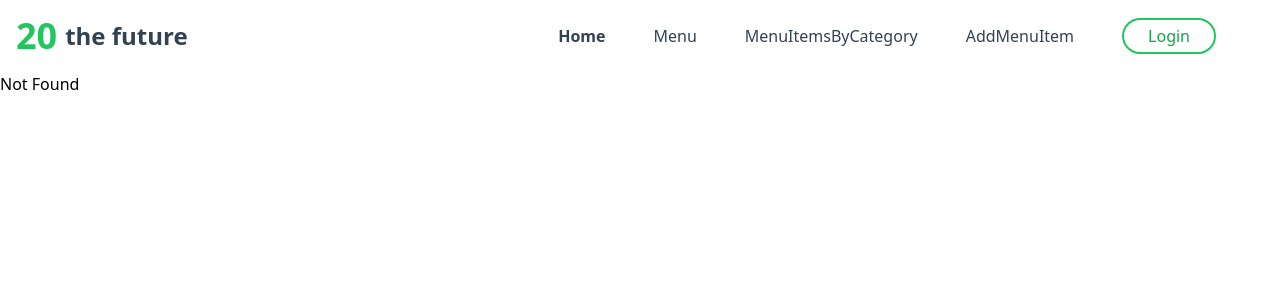
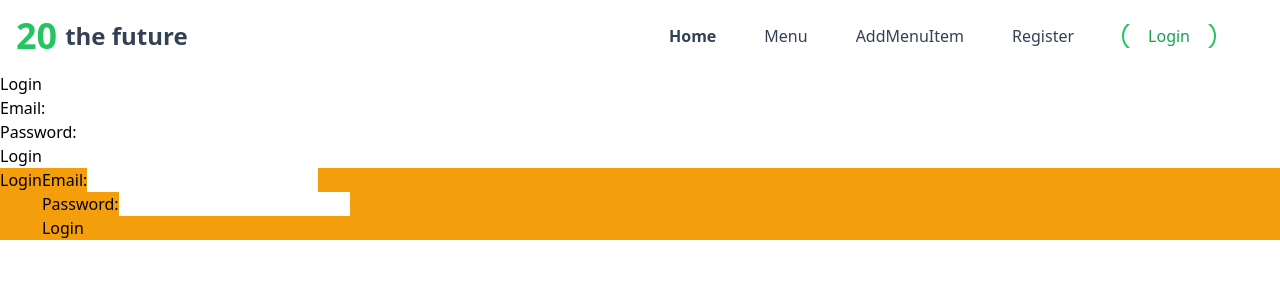
Before and after one commit to fahad0samara/Recat-food-YumDrop, a React (Vite) app: page /Login in a window 1280 px wide. Before the commit this address had no page. Shown: the top 300 px of the page. Built offline with nearby package versions, Linux system fonts and the light colour scheme.

Commit message:
add redux

```diff
--- a/package.json
+++ b/package.json
@@ -16,8 +16,10 @@
     "react": "^18.2.0",
     "react-dom": "^18.2.0",
     "react-icons": "^4.8.0",
+    "react-redux": "^8.0.5",
     "react-router-dom": "^6.10.0",
-    "react-toastify": "^9.1.2"
+    "react-toastify": "^9.1.2",
+    "redux-thunk": "^2.4.2"
   },
   "devDependencies": {
     "@types/lru-cache": "^7.10.10",
--- /dev/null
+++ b/src/Auth/Login.tsx
@@ -0,0 +1,139 @@
+import {useState} from "react";
+import axios from "axios";
+import {useDispatch, useSelector} from "react-redux";
+import {login} from "../Redux/authThunks";
+
+const LoginForm = () => {
+  const [email, setEmail] = useState("");
+  const [password, setPassword] = useState("");
+  const [errorr, setError] = useState("");
+  const dispatch = useDispatch();
+  const {user, token, isAuthenticated, error} = useSelector(
+    (state: any) => state.auth
+  );
+
+  const handleSubmit = (e: React.FormEvent) => {
+    e.preventDefault();
+    dispatch(login({email, password}));
+
+    console.log("====================================");
+    console.log(
+      "email: ",
+      email,
+      "password: ",
+      password,
+      "error: ",
+      error,
+      "user: ",
+      user,
+      "token: ",
+      token,
+      "isAuthenticated: ",
+      isAuthenticated
+    );
+    console.log("====================================");
+  };
+
+  const handleFormSubmit = async (e: {preventDefault: () => void}) => {
+    e.preventDefault();
+
+    // Prepare the login data
+    const loginData = {email, password};
+
+    try {
+      // Send a POST request to the server
+      const response = await axios.post("/login", loginData);
+
+      // Handle the response data
+      const {token} = response.data;
+
+      // Save the token to local storage or state
+      // You can use a state management library like Redux to manage the token
+      localStorage.setItem("token", token);
+
+      // Redirect or perform any other actions after successful login
+      // For example, you can redirect to a dashboard page
+      // window.location.href = '/dashboard';
+    } catch (error: any) {
+      // Handle the error
+      if (
+        error.response &&
+        error.response.data &&
+        error.response.data.message
+      ) {
+        setError(error.response.data.message);
+      } else {
+        setError("Login failed. Please try again.");
+      }
+    }
+  };
+
+  return (
+    <div>
+      <h2>Login</h2>
+      <form onSubmit={handleFormSubmit}>
+        <label>
+          Email:
+          <input
+            type="email"
+            value={email}
+            onChange={e => setEmail(e.target.value)}
+            required
+          />
+        </label>
+        <br />
+        <label>
+          Password:
+          <input
+            type="password"
+            value={password}
+            onChange={e => setPassword(e.target.value)}
+            required
+          />
+        </label>
+        <br />
+        {error && <p>{error}</p>}
+        <button type="submit">Login</button>
+      </form>
+
+      <div
+        className="bg-amber-500
+              flex
+
+              "
+      >
+        <h2>Login</h2>
+        {isAuthenticated ? (
+          <p>You are already logged in. User: {user}</p>
+        ) : (
+          <form onSubmit={handleSubmit}>
+            <label>
+              Email:
+              <input
+                type="email"
+                value={email}
+                onChange={e => setEmail(e.target.value)}
+                required
+              />
+            </label>
+            <br />
+            <label>
+              Password:
+              <input
+                type="password"
+                value={password}
+                onChange={e => setPassword(e.target.value)}
+                required
+              />
+            </label>
+            <br />
+            {error && <p>{error}</p>}
+            <button type="submit">Login</button>
+          </form>
+        )}
+      </div>
+    </div>
+  );
+};
+
+export default LoginForm;
--- /dev/null
+++ b/src/Auth/Register.tsx
@@ -0,0 +1,91 @@
+import {useState} from "react";
+import axios from "axios";
+
+const Register = () => {
+  const [formData, setFormData] = useState({
+    firstName: "",
+    lastName: "",
+    email: "",
+    password: "",
+    role: "user", // Default role is 'user'
+  });
+
+  const handleChange = e => {
+    setFormData({...formData, [e.target.name]: e.target.value});
+  };
+
+  const handleSubmit = async e => {
+    e.preventDefault();
+
+    try {
+      // Make a POST request to your server's registration route
+      const response = await axios.post(
+        "/http://localhost:1337/auth/register",
+        formData
+      );
+      console.log(response.data); // Registration successful message
+
+      // Reset the form fields
+      setFormData({
+        firstName: "",
+        lastName: "",
+        email: "",
+        password: "",
+        role: "user",
+      });
+    } catch (error) {
+      console.error(error);
+    }
+  };
+
+  return (
+    <form onSubmit={handleSubmit}>
+      <label>
+        First Name:
+        <input
+          type="text"
+          name="firstName"
+          value={formData.firstName}
+          onChange={handleChange}
+        />
+      </label>
+      <label>
+        Last Name:
+        <input
+          type="text"
+          name="lastName"
+          value={formData.lastName}
+          onChange={handleChange}
+        />
+      </label>
+      <label>
+        Email:
+        <input
+          type="email"
+          name="email"
+          value={formData.email}
+          onChange={handleChange}
+        />
+      </label>
+      <label>
+        Password:
+        <input
+          type="password"
+          name="password"
+          value={formData.password}
+          onChange={handleChange}
+        />
+      </label>
+      <label>
+        Role:
+        <select name="role" value={formData.role} onChange={handleChange}>
+          <option value="user">User</option>
+          <option value="admin">Admin</option>
+        </select>
+      </label>
+      <button type="submit">Register</button>
+    </form>
+  );
+};
+
+export default Register;
--- a/src/Home/Header.tsx
+++ b/src/Home/Header.tsx
@@ -28,16 +28,20 @@ const Header = () => {
           <li className="md:mr-12">
             <Link to="/menu">Menu</Link>
           </li>
-          <li className="md:mr-12">
-            <Link to="/menu">MenuItemsByCategory </Link>
-          </li>
+
           <li className="md:mr-12">
             <Link to="/AddMenuItem">AddMenuItem </Link>
           </li>
           <li className="md:mr-12">
-            <button className="rounded-full border-2 border-green-500 px-6 py-1 text-green-600 transition-colors hover:bg-green-500 hover:text-white">
+            <Link to="/Register">Register </Link>
+          </li>
+          <li className="md:mr-12">
+            <Link
+              to="/Login"
+              className="rounded-full border-2 border-green-500 px-6 py-1 text-green-600 transition-colors hover:bg-green-500 hover:text-white"
+            >
               Login
-            </button>
+            </Link>
           </li>
         </ul>
       </nav>
--- /dev/null
+++ b/src/Redux/authSlice.ts
@@ -0,0 +1,66 @@
+import {createSlice, PayloadAction} from "@reduxjs/toolkit";
+import {login, register} from "./authThunks";
+
+interface AuthState {
+  user: any | null;
+  token: string | null;
+  isAuthenticated: boolean;
+  loading: boolean;
+  error: string | null;
+}
+
+const initialState: AuthState = {
+  user: null,
+  token: null,
+  isAuthenticated: false,
+  loading: false,
+  error: null,
+};
+
+const authSlice = createSlice({
+  name: "auth",
+  initialState,
+  reducers: {
+    loginStart: state => {
+      state.loading = true;
+    },
+  },
+  extraReducers: builder => {
+    builder
+      .addCase(login.pending, state => {
+        state.loading = true;
+        state.error = null;
+      })
+      .addCase(login.fulfilled, (state, action) => {
+        state.loading = false;
+        state.isAuthenticated = true;
+        state.user = action.payload;
+      })
+      .addCase(login.rejected, (state, action) => {
+        state.loading = false;
+        state.loading = false;
+        state.error = action.payload as string | null;
+      })
+      .addCase(register.pending, state => {
+        state.loading = true;
+        state.error = null;
+      })
+      .addCase(register.fulfilled, (state, action) => {
+        state.loading = false;
+        state.isAuthenticated = true;
+        state.user = action.payload;
+      })
+      .addCase(register.rejected, (state, action) => {
+        state.loading = false;
+        state.error =
+          action.payload && action.payload.message
+            ? action.payload.message
+            : "An error occurred";
+        console.error(state.error); // log the error message to the console
+      });
+  },
+});
+
+export const {loginStart} = authSlice.actions;
+
+export default authSlice.reducer;
--- /dev/null
+++ b/src/Redux/authThunks.ts
@@ -0,0 +1,26 @@
+import {createAsyncThunk} from "@reduxjs/toolkit";
+import axios from "axios";
+export const login = createAsyncThunk(
+  "auth/login",
+  async ({email, password}): Promise<any> => {
+    const response = await axios.post("http://localhost:1337/auth/login", {
+      email,
+      password,
+    });
+    return response.data;
+  }
+);
+export const register = createAsyncThunk(
+  "auth/register",
+  async (userData): Promise<any> => {
+    try {
+      const response = await axios.post(
+        "http://localhost:1337/auth/register",
+        userData
+      );
+      return response.data;
+    } catch (err) {
+      throw err.response.data;
+    }
+  }
+);
--- /dev/null
+++ b/src/Redux/store.ts
@@ -0,0 +1,10 @@
+import {configureStore} from "@reduxjs/toolkit";
+import authReducer from "./authSlice";
+
+const store = configureStore({
+  reducer: {
+    auth: authReducer,
+  },
+});
+
+export default store;
--- a/src/Router/Router.tsx
+++ b/src/Router/Router.tsx
@@ -2,9 +2,11 @@ import {Route, Routes} from "react-router-dom";
 import Hero from "../Home/Hero";
 import AddMenuItem from "../Menu/AddMenuItem";
 import Menu from "../User/Menu";
-import MenuItemsByCategory from "../User/MenuItemsByCategory";
+
 import NotFound from "../Home/NotFound";
 import Header from "../Home/Header";
+import Register from "../Auth/Register";
+import Login from "../Auth/Login";
 
 const Router = (): JSX.Element => {
   return (
@@ -12,6 +14,9 @@ const Router = (): JSX.Element => {
       <Header />
       <Routes>
         <Route path="/" element={<Hero />} />
+        <Route path="/Register" element={<Register />} />
+        <Route path="/Login" element={<Login />} />
+
         <Route path="/AddMenuItem" element={<AddMenuItem />} />
         <Route path="/menu" element={<Menu />} />
         <Route path="/menu/:categoryId" element={<Menu />} />
--- a/src/main.tsx
+++ b/src/main.tsx
@@ -2,11 +2,15 @@ import React from 'react'
 import ReactDOM from 'react-dom/client'
 import App from './App.tsx'
 import './index.css'
+import {Provider} from "react-redux";
+import store from "./Redux/store.ts";
 import {BrowserRouter} from "react-router-dom";
 ReactDOM.createRoot(document.getElementById("root") as HTMLElement).render(
   <React.StrictMode>
-    <BrowserRouter>
-      <App />
-    </BrowserRouter>
+    <Provider store={store}>
+      <BrowserRouter>
+        <App />
+      </BrowserRouter>
+    </Provider>
   </React.StrictMode>
 );
```
Also changed, not shown: 2 other files (tests, documents, lock files or other folders).
